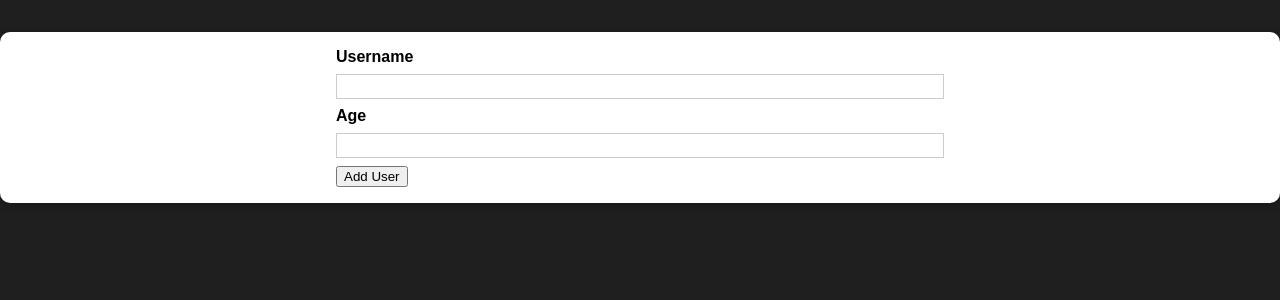
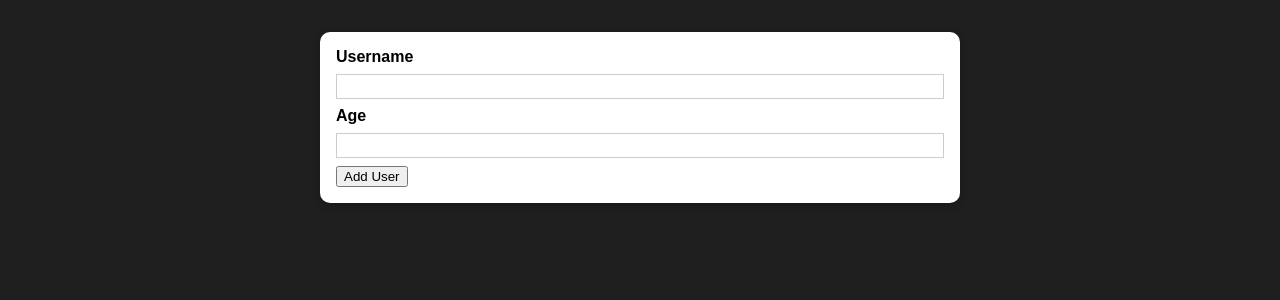
Before and after one commit to sanju0911/React_Implementation, a React (Create React App) app in the folder myapp/: page / in a window 1280 px wide. Shown: the top 300 px of the page. Built offline with nearby package versions, Linux system fonts and the light colour scheme.

Commit message:
added component

```diff
--- a/myapp/src/components/UI/Card.js
+++ b/myapp/src/components/UI/Card.js
@@ -2,7 +2,8 @@
 import "./Card.css";
 
 const Card = (props) => {
-  return <div className="card">{props.children}</div>;
+  const classes = "card " + props.className;
+  return <div className={classes}>{props.children}</div>;
 };
 
 export default Card;
--- a/myapp/src/components/Users/AddUser.js
+++ b/myapp/src/components/Users/AddUser.js
@@ -8,8 +8,8 @@
   };
 
   return (
-    <Card>
-      <form className="input" onSubmit={addUserHandler}>
+    <Card className="input">
+      <form onSubmit={addUserHandler}>
         <label htmlFor="username">Username</label>
         <input id="username" type="text" />
         <label htmlFor="age">Age</label>
```
